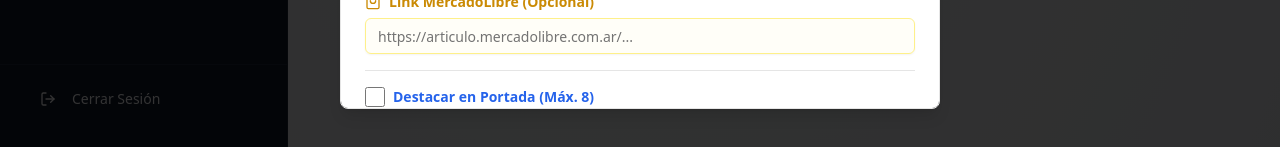
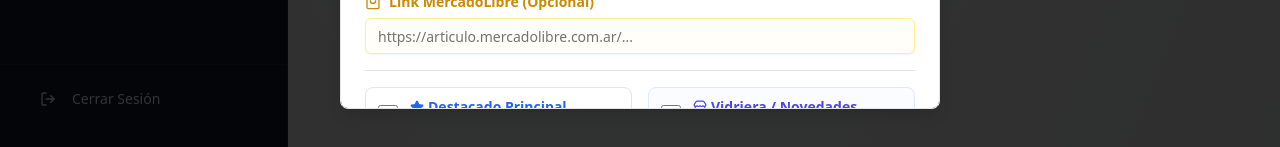
Before and after one commit to martinalejandrohakanson29-art/tienda-martin, a Next.js app: page /admin/products in a window 1280 px wide. Both pictures are taken after a click on the button "Nuevo Producto". Shown: the part 651-798 px from the top of the page. Built offline with nearby package versions, Linux system fonts and the light colour scheme; no server answers; the database is empty.

Commit message:
Update products-client.tsx

```diff
--- a/app/admin/products/products-client.tsx
+++ b/app/admin/products/products-client.tsx
@@ -7,7 +7,7 @@
 import { Label } from "@/components/ui/label"
 import { Card, CardContent, CardFooter, CardHeader, CardTitle } from "@/components/ui/card"
 import { Dialog, DialogContent, DialogHeader, DialogTitle, DialogTrigger } from "@/components/ui/dialog"
-import { Plus, Trash, Pencil, Star, Eye, ShoppingBag, Video, Image as ImageIcon } from "lucide-react"
+import { Plus, Trash, Pencil, Star, ShoppingBag, Video, Image as ImageIcon, Store } from "lucide-react"
 import { createProduct, deleteProduct, updateProduct } from "@/app/actions/products"
 
 // Actualizamos el tipo de datos
@@ -18,11 +18,12 @@
     stock: string
     category: string
     imageUrl: string
-    imageUrl2: string // Nuevo
-    imageUrl3: string // Nuevo
-    videoUrl: string  // Nuevo
+    imageUrl2: string
+    imageUrl3: string
+    videoUrl: string
     discount: string
     isFeatured: boolean
+    showOnHome: boolean // 👈 NUEVO CAMPO
     mercadolibreUrl: string
 }
 
@@ -33,11 +34,12 @@
     stock: "",
     category: "",
     imageUrl: "",
-    imageUrl2: "", // Nuevo
-    imageUrl3: "", // Nuevo
-    videoUrl: "",  // Nuevo
+    imageUrl2: "",
+    imageUrl3: "",
+    videoUrl: "",
     discount: "0",
     isFeatured: false,
+    showOnHome: false, // 👈 Inicializamos en false
     mercadolibreUrl: ""
 }
 
@@ -59,7 +61,7 @@
         if (url.includes("drive.google.com") && url.includes("/d/")) {
             const idMatch = url.match(/\/d\/([a-zA-Z0-9_-]+)/)
             if (idMatch && idMatch[1]) {
-                return `https://lh3.googleusercontent.com/d/${idMatch[1]}` // Ajuste para visualizar
+                return `https://lh3.googleusercontent.com/d/${idMatch[1]}`
             }
         }
         return url
@@ -69,7 +71,6 @@
         e.preventDefault()
         setLoading(true)
         try {
-            // Transformamos todas las imágenes por si son de Drive
             const finalImageUrl = transformImageLink(formData.imageUrl)
             const finalImageUrl2 = transformImageLink(formData.imageUrl2)
             const finalImageUrl3 = transformImageLink(formData.imageUrl3)
@@ -82,7 +83,8 @@
                 price: parseFloat(formData.price) as any,
                 stock: parseInt(formData.stock),
                 discount: parseInt(formData.discount || "0"),
-                isFeatured: formData.isFeatured
+                isFeatured: formData.isFeatured,
+                showOnHome: formData.showOnHome // 👈 Enviamos el dato
             }
 
             if (editingId) {
@@ -111,11 +113,12 @@
             stock: product.stock.toString(),
             category: product.category,
             imageUrl: product.imageUrl,
-            imageUrl2: product.imageUrl2 || "", // Cargar datos existentes
+            imageUrl2: product.imageUrl2 || "",
             imageUrl3: product.imageUrl3 || "",
             videoUrl: product.videoUrl || "",
             discount: (product.discount || 0).toString(),
             isFeatured: product.isFeatured || false,
+            showOnHome: product.showOnHome || false, // 👈 Cargamos el dato existente
             mercadolibreUrl: product.mercadolibreUrl || ""
         })
         setIsOpen(true)
@@ -150,6 +153,8 @@
                             <DialogTitle>{editingId ? "Editar Producto" : "Crear Producto"}</DialogTitle>
                         </DialogHeader>
                         <form onSubmit={handleSubmit} className="space-y-4 mt-4">
+
+                            {/* TÍTULO Y CATEGORÍA */}
                             <div className="grid md:grid-cols-2 gap-4">
                                 <div className="space-y-2">
                                     <Label>Título (Se pasará a MAYÚSCULAS)</Label>
@@ -169,6 +174,7 @@
                                 <Input required value={formData.description} onChange={e => setFormData({...formData, description: e.target.value})} placeholder="Detalles..." />
                             </div>
 
+                            {/* PRECIOS Y STOCK */}
                             <div className="grid grid-cols-3 gap-4">
                                 <div className="space-y-2">
                                     <Label>Precio ($)</Label>
@@ -198,6 +204,7 @@
                                 <Input value={formData.videoUrl} onChange={e => setFormData({...formData, videoUrl: e.target.value})} placeholder="https://youtube.com/watch?v=..." />
                             </div>
 
+                            {/* MERCADOLIBRE */}
                             <div className="space-y-2">
                                 <Label className="flex items-center gap-2 text-yellow-600 font-semibold">
                                     <ShoppingBag size={16} /> Link MercadoLibre (Opcional)
@@ -210,15 +217,41 @@
                                 />
                             </div>
 
-                            <div className="flex items-center space-x-2 py-2 border-t pt-4">
+                            {/* 👇 ZONA DE VISIBILIDAD (AQUÍ ESTÁ EL CAMBIO IMPORTANTE) */}
+                            <div className="grid grid-cols-1 md:grid-cols-2 gap-4 border-t pt-4">
+                                {/* Destacado Principal */}
+                                <div className="flex items-center space-x-3 border p-3 rounded-lg hover:bg-gray-50 transition-colors">
                                     <input
                                         type="checkbox"
                                         id="featured"
-                                    className="h-5 w-5 rounded border-gray-300 text-primary focus:ring-primary"
+                                        className="h-5 w-5 rounded border-gray-300 text-primary focus:ring-primary cursor-pointer"
                                         checked={formData.isFeatured}
                                         onChange={(e) => setFormData({...formData, isFeatured: e.target.checked})}
                                     />
-                                <Label htmlFor="featured" className="cursor-pointer font-bold text-blue-600">Destacar en Portada (Máx. 8)</Label>
+                                    <div className="flex flex-col cursor-pointer" onClick={() => setFormData({...formData, isFeatured: !formData.isFeatured})}>
+                                        <Label className="cursor-pointer font-bold text-blue-600 flex items-center gap-1">
+                                            <Star size={14} className="fill-blue-600"/> Destacado Principal
+                                        </Label>
+                                        <span className="text-xs text-gray-500">Aparece grande arriba (Máx 8)</span>
+                                    </div>
+                                </div>
+
+                                {/* Nuevo: Vidriera Home */}
+                                <div className="flex items-center space-x-3 border p-3 rounded-lg hover:bg-gray-50 transition-colors bg-blue-50/30 border-blue-100">
+                                    <input
+                                        type="checkbox"
+                                        id="showOnHome"
+                                        className="h-5 w-5 rounded border-gray-300 text-primary focus:ring-primary cursor-pointer"
+                                        checked={formData.showOnHome}
+                                        onChange={(e) => setFormData({...formData, showOnHome: e.target.checked})}
+                                    />
+                                    <div className="flex flex-col cursor-pointer" onClick={() => setFormData({...formData, showOnHome: !formData.showOnHome})}>
+                                        <Label className="cursor-pointer font-bold text-indigo-600 flex items-center gap-1">
+                                            <Store size={14} /> Vidriera / Novedades
+                                        </Label>
+                                        <span className="text-xs text-gray-500">Lista compacta abajo (Máx 10)</span>
+                                    </div>
+                                </div>
                             </div>
 
                             <Button type="submit" className="w-full" disabled={loading}>
@@ -229,21 +262,30 @@
                 </Dialog>
             </div>
 
-            {/* LISTA DE PRODUCTOS - SIN CAMBIOS VISUALES MAYORES */}
+            {/* LISTA DE PRODUCTOS (GRID) */}
             <div className="grid grid-cols-1 md:grid-cols-2 lg:grid-cols-3 gap-6">
                 {initialProducts.map((product) => (
-                    <Card key={product.id} className={product.isFeatured ? "border-2 border-blue-500 shadow-md" : ""}>
+                    <Card key={product.id} className={`${product.isFeatured ? "border-2 border-blue-500 shadow-md" : ""} ${product.showOnHome ? "border-indigo-200 bg-indigo-50/20" : ""}`}>
                         <div className="aspect-square relative overflow-hidden rounded-t-xl bg-gray-100">
                             {product.discount > 0 && (
                                 <span className="absolute top-2 right-2 bg-green-600 text-white text-xs font-bold px-2 py-1 rounded-full z-10">
                                     {product.discount}% OFF
                                 </span>
                             )}
+                            {/* Badges de estado */}
+                            <div className="absolute top-2 left-2 flex flex-col gap-1 z-10">
                                 {product.isFeatured && (
-                                <span className="absolute top-2 left-2 bg-blue-600 text-white text-xs font-bold px-2 py-1 rounded-full z-10 flex items-center gap-1">
+                                    <span className="bg-blue-600 text-white text-[10px] font-bold px-2 py-1 rounded-full flex items-center gap-1 shadow-sm">
                                         <Star size={10} fill="white" /> Destacado
                                     </span>
                                 )}
+                                {product.showOnHome && (
+                                    <span className="bg-indigo-600 text-white text-[10px] font-bold px-2 py-1 rounded-full flex items-center gap-1 shadow-sm">
+                                        <Store size={10} /> Vidriera
+                                    </span>
+                                )}
+                            </div>
+
                             <img
                                 src={product.imageUrl}
                                 alt={product.title}
```
Lines whose indentation alone changed are shown as unchanged.
